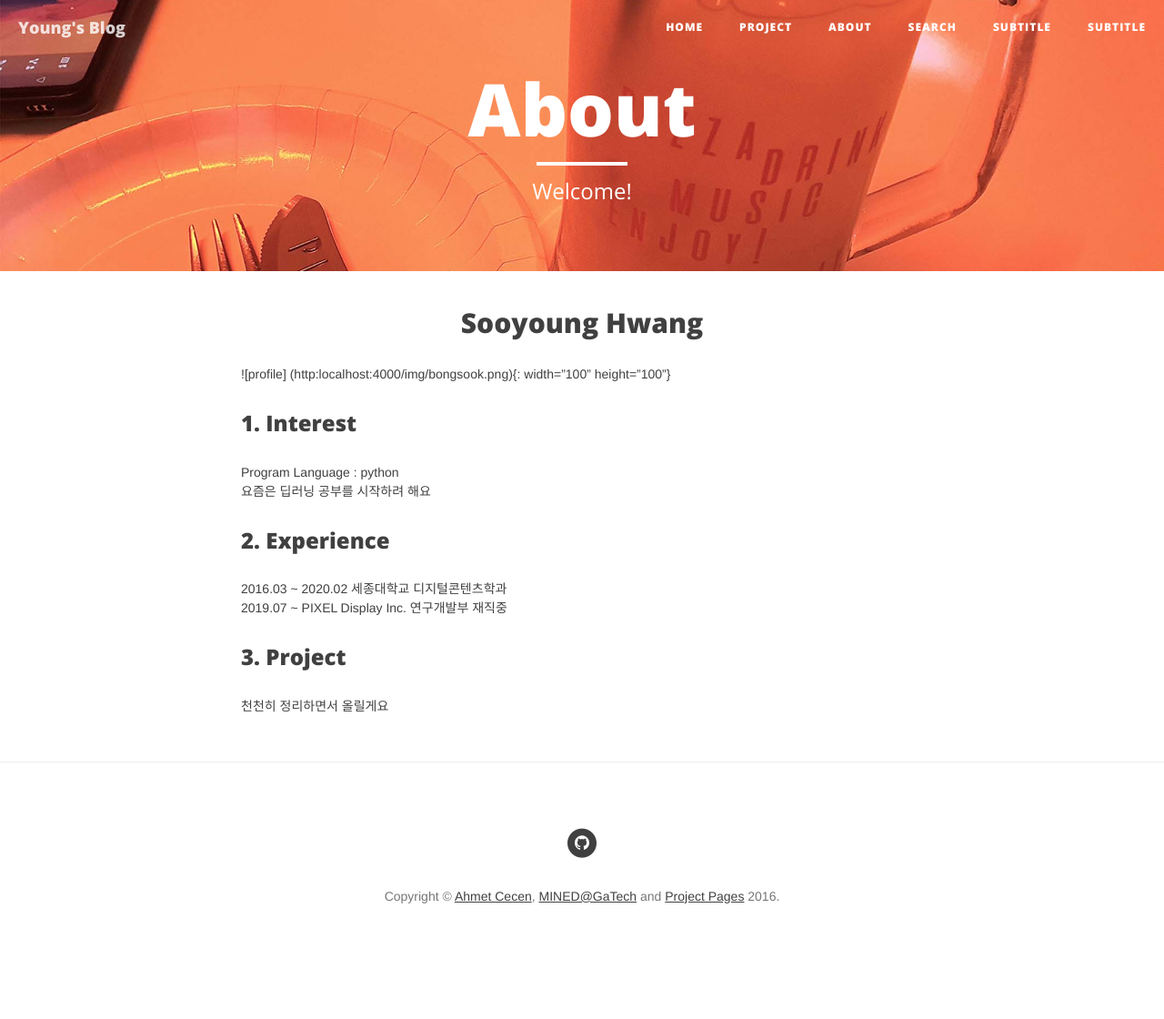
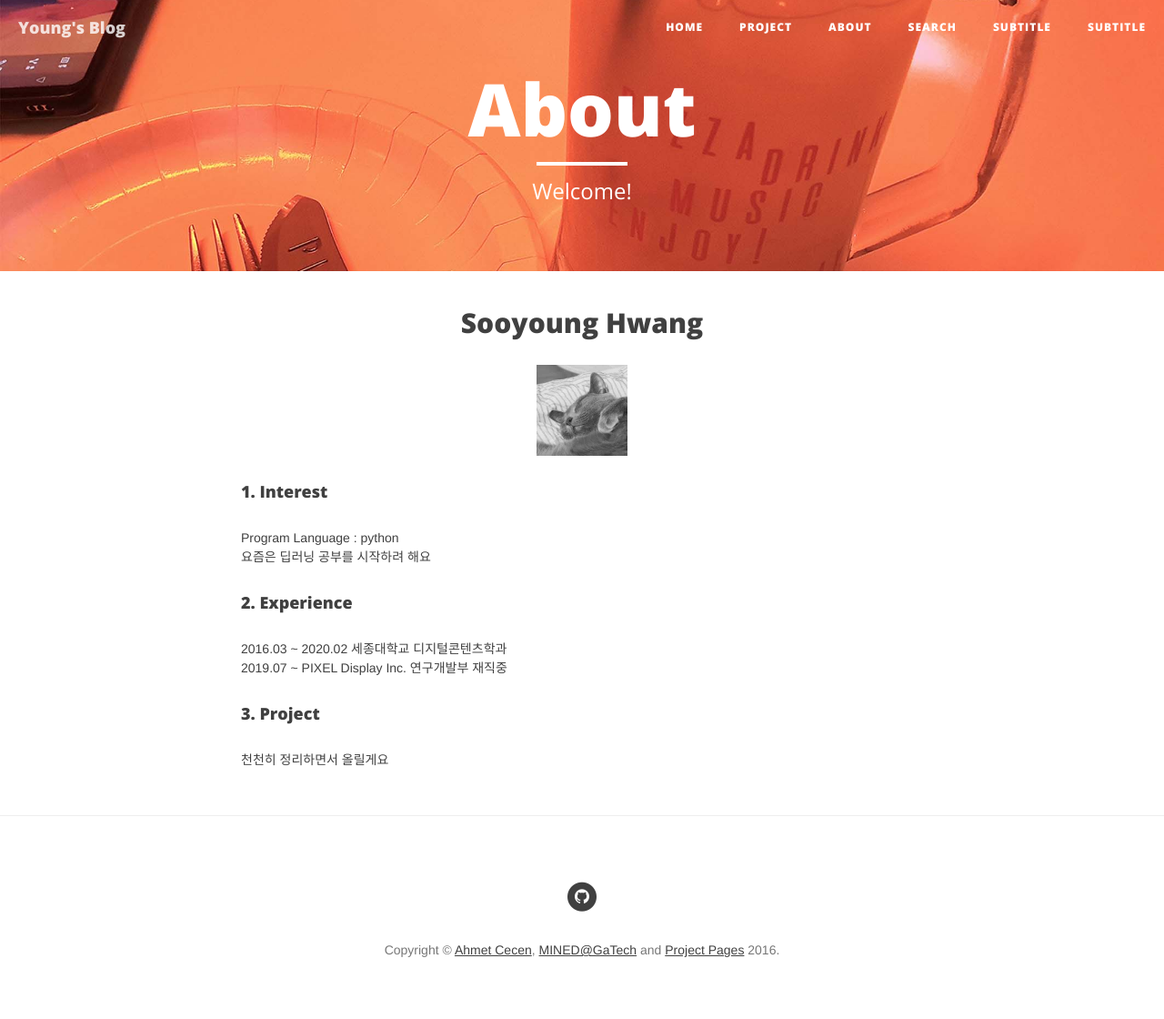
Before and after one commit to SwimmingHwang/SwimmingHwang.github.io.old, a Jekyll site: the page built from about.md, in a window 1280 px wide. Shown: the whole page at 91% size. Built offline with Jekyll 4.4.1, drawn with Linux system fonts in a browser that asks for light colours; nearby versions of some CDN libraries; some web fonts are replaced; before the commit the page ends 1061 px from its top, so only the background shows below that.

Commit message:
fix: Change profile image

```diff
--- a/about.md
+++ b/about.md
@@ -7,18 +7,17 @@ header-img: "img/blogbg.jpg"
 
 <center><h2>Sooyoung Hwang</h2></center>
 
-![profile] (http:localhost:4000/img/bongsook.png){: width="100" height="100"}
+![profile](http://swimmingHwang.github.io/img/bongsook.jpg){: width="100" height="100"}{: .center}
 
-
-### 1. Interest
+#### 1. Interest
 Program Language : python
 요즘은 딥러닝 공부를 시작하려 해요
 
-### 2. Experience
+#### 2. Experience
 
 2016.03 ~ 2020.02 세종대학교 디지털콘텐츠학과
 2019.07 ~ PIXEL Display Inc. 연구개발부 재직중
 
 
-### 3. Project
+#### 3. Project
 천천히 정리하면서 올릴게요
--- a/css/clean-blog.css
+++ b/css/clean-blog.css
@@ -3,6 +3,10 @@
 .intro-header .page-heading {
   padding: 100px 0 50px;
   color: #FFFFFF;
+}
+.center {
+  display: block;
+  margin: auto;
 }
 body {
   /* font-family: 'Lora', 'Times New Roman', serif; */
```
Also changed, not shown: img/bongsook.jpg (added), img/bongsook.png (deleted).
